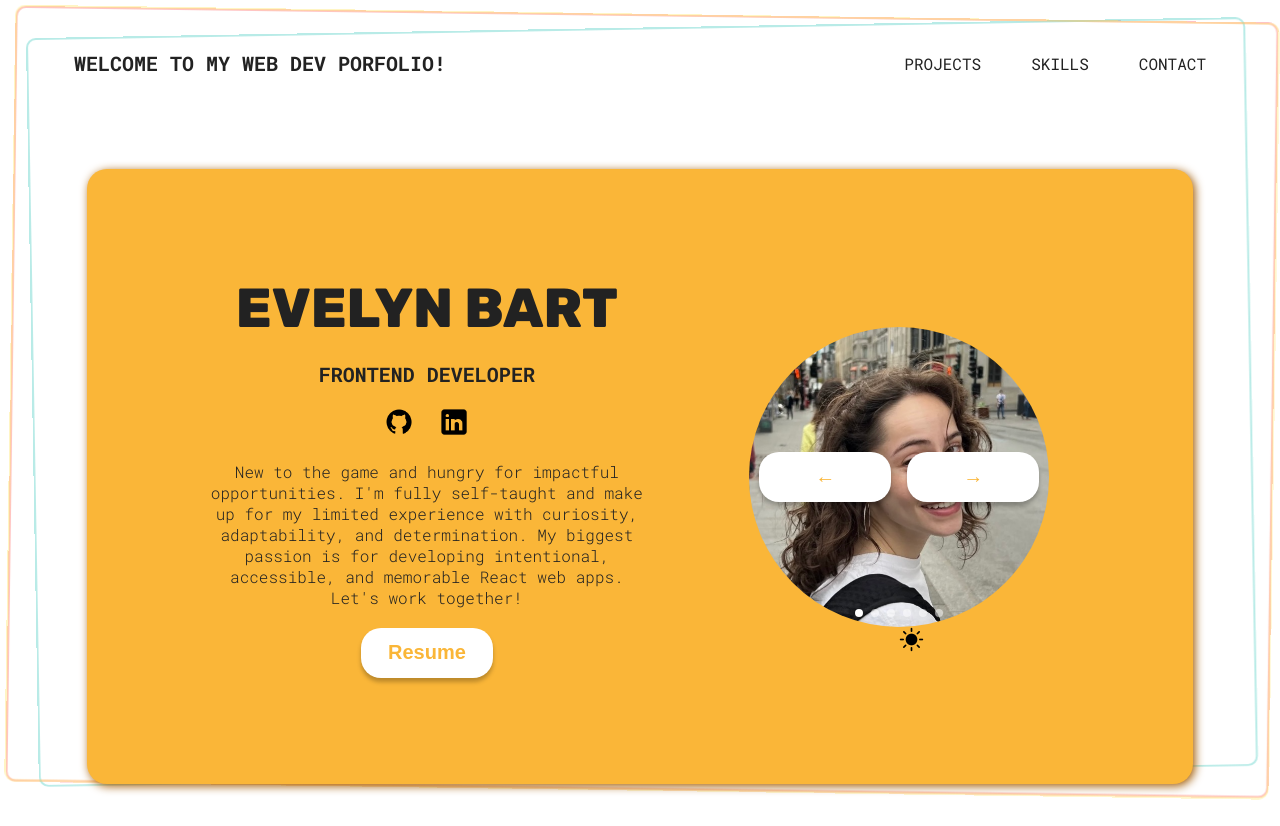
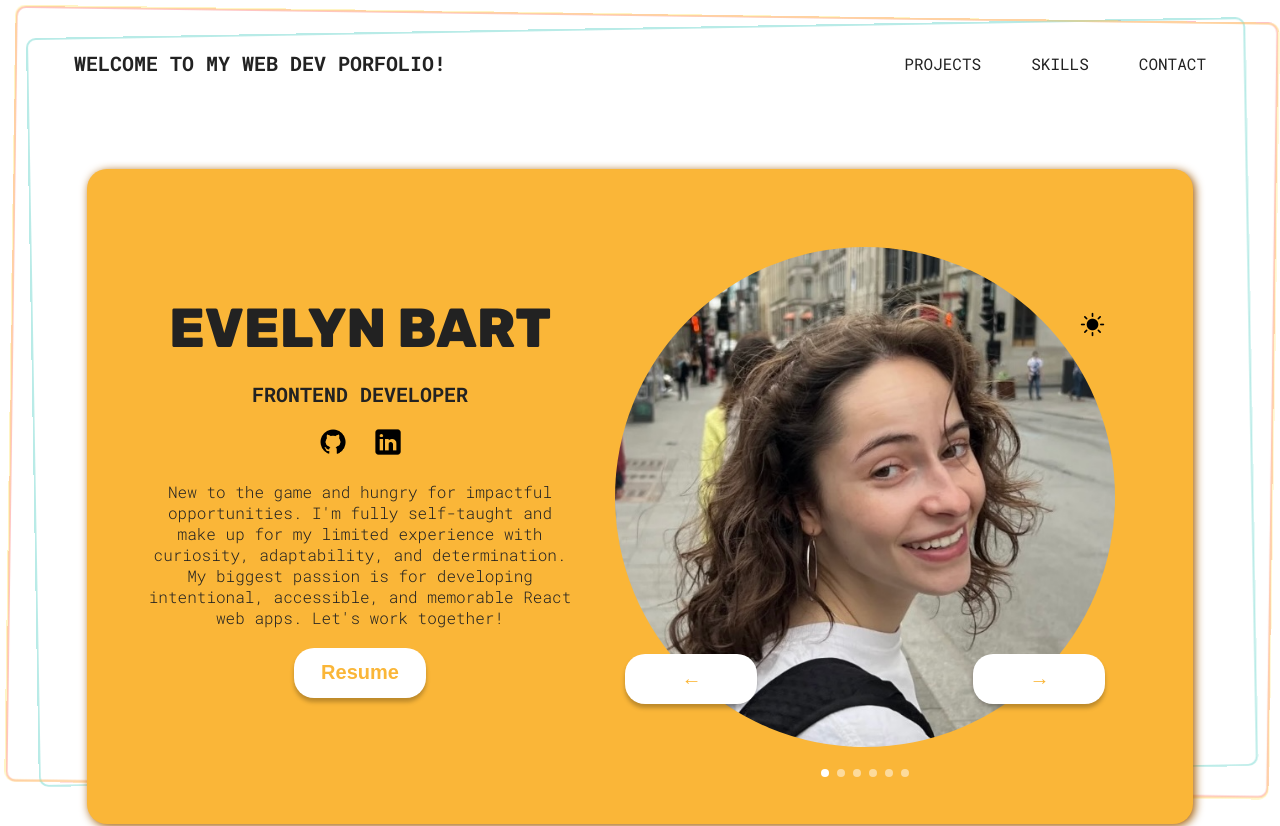
Before and after one commit to evelynmbart/evelynbart-portfolio, a React (Vite) app: page / in a window 1280 px wide. Shown: the top 826 px of the page. Built offline with nearby package versions, Linux system fonts and the light colour scheme.

Commit message:
Adjust Hero component styling and layout

```diff
--- a/src/components/Hero/Hero.css
+++ b/src/components/Hero/Hero.css
@@ -1,6 +1,7 @@
 .hero-container {
   display: flex;
   flex-direction: column;
+  align-items: center;
   justify-content: center;
   gap: 20px;
   text-align: center;
@@ -71,6 +72,8 @@
 
 .colorMode {
   position: absolute;
+  top: 65px;
+  right: 10px;
   cursor: pointer;
   width: 25px;
   height: 25px;
@@ -122,9 +125,12 @@
 
 .carousel-container {
   position: relative;
-  width: 300px;
-  height: 300px;
+  width: 500px;
+  height: 500px;
   margin: 0 auto;
+  display: flex;
+  align-items: center;
+  justify-content: center;
 }
 
 .carousel-image {
@@ -136,8 +142,8 @@
 
 .carousel-arrow {
   position: absolute;
-  top: 50%;
-  transform: translateY(-50%);
+  bottom: 43px;
+  /* transform: translateY(-80%); */
   background: rgba(255, 255, 255, 0.7);
   border: none;
   border-radius: 50%;
@@ -164,7 +170,7 @@
 
 .carousel-dots {
   position: absolute;
-  bottom: 10px;
+  bottom: -30px;
   left: 50%;
   transform: translateX(-50%);
   display: flex;
--- a/src/components/Hero/Hero.jsx
+++ b/src/components/Hero/Hero.jsx
@@ -43,6 +43,12 @@ export function Hero() {
       <div className="hero-color-mode">
         <div className="carousel-container">
           <img
+            className="colorMode"
+            src={themeIcon}
+            alt="Color mode icon"
+            onClick={toggleTheme}
+          />
+          <img
             className="carousel-image"
             src={images[currentImageIndex]}
             alt={`Evelyn Bart - Image ${currentImageIndex + 1}`}
@@ -65,12 +71,6 @@ export function Hero() {
             ))}
           </div>
         </div>
-        <img
-          className="colorMode"
-          src={themeIcon}
-          alt="Color mode icon"
-          onClick={toggleTheme}
-        />
       </div>
       <div className="hero-info">
         <h1>Evelyn Bart</h1>
```
